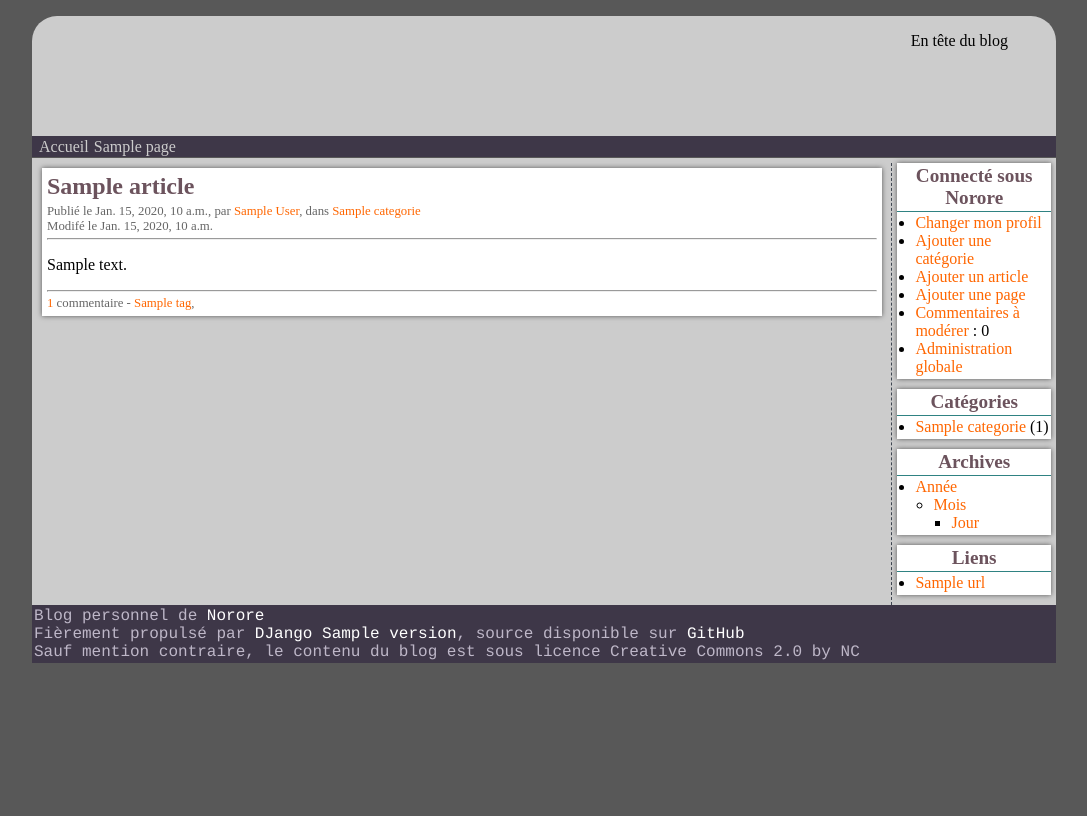
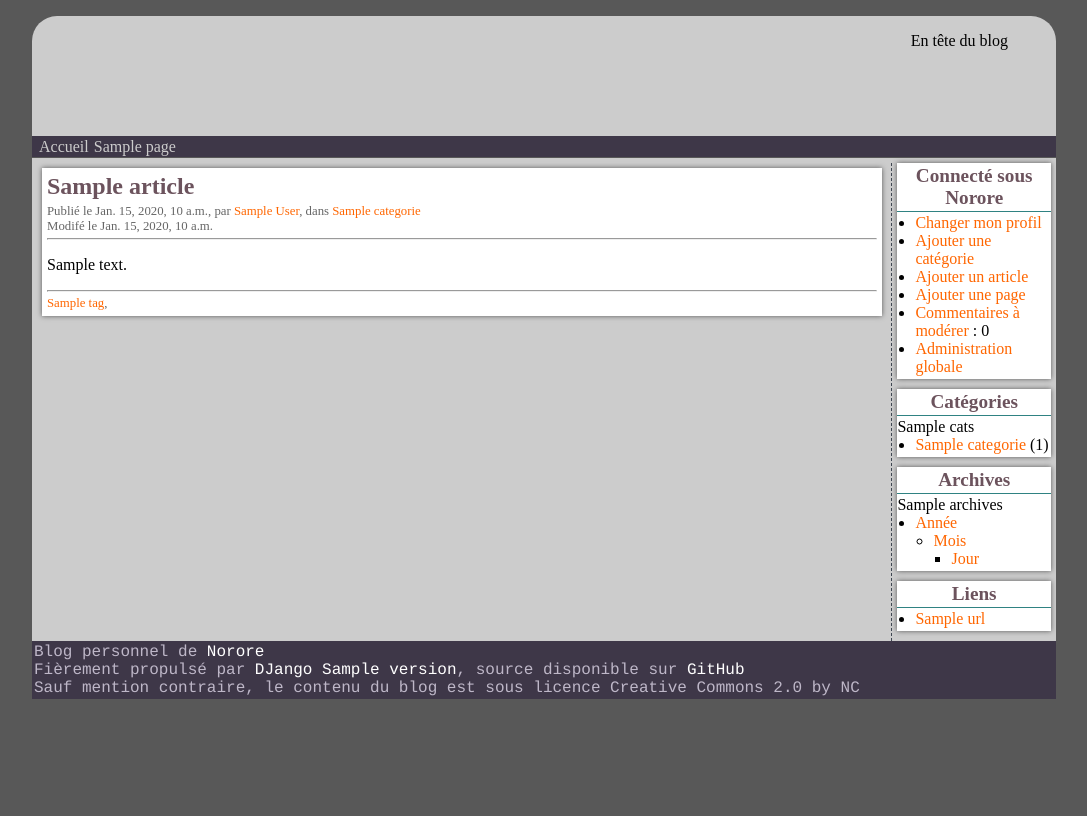
Before and after one commit to Norore/blog-django, a Django app: template blog/templates/home.html in a window 1280 px wide. Shown: the whole page, without its empty margins (96-1183 px from the left). Run offline with Django 3.2, Linux system fonts and the light colour scheme; the template is opened without the code that fills it: most values are stand-ins (such as "Sample title", 1, 10 or a date in 2020).

Commit message:
Select comments in function of articles

```diff
--- a/blog/Blog/views.py
+++ b/blog/Blog/views.py
@@ -7,18 +7,20 @@ def base():
     links = Link.objects.all()
     cats = Categorie.objects.all().order_by('name')
     pages = Page.objects.all().order_by('title')
+    archives = Article.objects.all().filter(published=True)
 
     context = { 'version': get_version(),
                 'links': links,
                 'cats': cats,
                 'pages': pages,
+                'archives': archives,
               }
     return context
 
 def index(request):
     context = base()
     articles = Article.objects.filter(published=True).order_by('-creation_date')[:10]
-    comments = Article.objects.order_by('comment__id').filter(published=True).filter(comment__published=True).order_by('-creation_date')[:10]
+    comments = Comment.objects.filter(published=True, article__published=True).order_by('-article__creation_date')[:10].values()
     context['articles'] = articles
     context['comments'] = comments
     return render(request, "home.html", context)
--- a/blog/templates/base.html
+++ b/blog/templates/base.html
@@ -37,9 +37,10 @@
                     <header>
                         <h1>Catégories</h1>
                     </header>
+                    {{ cats.values }}
                     <ul>
                         {% for categorie in cats %}
-                        <li><a href="/c/{{ categorie.id }}">{{ categorie.name }}</a> ({{ categorie.article__categorie|length }})</li>
+                        <li><a href="/c/{{ categorie.id }}">{{ categorie.name }}</a> ({{ categorie.nb_art }})</li>
                         {% empty %}
                         <li>Aucune catégorie</li>
                         {% endfor %}
@@ -49,7 +50,9 @@
                     <header>
                         <h1>Archives</h1>
                     </header>
+                    {{ archives }}
                     <ul>
+                        {% for archive in archives %}
                         <li><a href="#">Année</a>
                             <ul>
                                 <li><a href="#">Mois</a>
@@ -59,6 +62,9 @@
                                 </li>
                             </ul>
                         </li>
+                        {% empty %}
+                        <li>Aucun article publié</li>
+                        {% endfor %}
                     </ul>
                 </section>
                 <section>
--- a/blog/templates/home.html
+++ b/blog/templates/home.html
@@ -25,13 +25,15 @@
         <hr />
         <p><a href="/a/{{ article.id }}#comments">
             {% for comment in comments %}
-            {% if comment.id == article.id %}
-                {% if comment|length < 2 %}
-                    {{ comment|length }}</a> commentaire -
+            {% if comment.article == article.id %}
+                {% if comment.article|length < 2 %}
+                    {{ comment.article|length }}</a> commentaire -
                 {% else %}
-                    {{ comment|length }}</a> commentaires -
+                    {{ comment.article|length }}</a> commentaires -
                 {% endif %}
             {% endif %}
+            {% empty %}
+                0</a> commentaire -
             {% endfor %}
         {% for tag in article.tags.all %}
             <a href="/tag/{{ tag.slug }}/" title="Tag {{ tag.title }}">{{ tag.title }}</a>,
```
